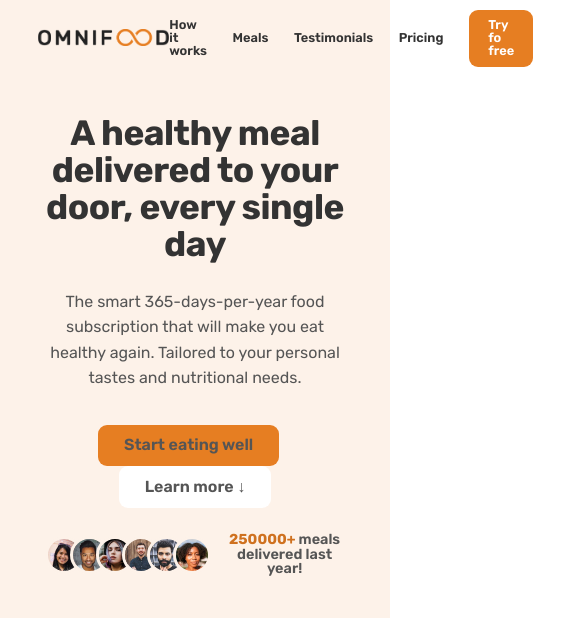
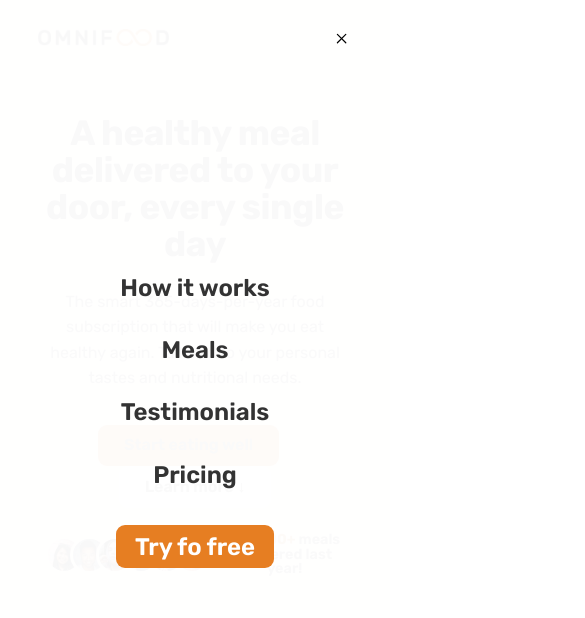
Before and after one commit to kar-lina/07-Omnifood-Desktop, a plain HTML site: page index.html in a window 390 px wide. Shown: the top 618 px of the page, 585 px wide, since content can reach past the window. Drawn offline with nearby package versions, Linux system fonts and the light colour scheme.

Commit message:
add mobile navigation

```diff
--- a/css/general.css
+++ b/css/general.css
@@ -54,12 +54,16 @@ body {
   line-height: 1;
   font-weight: 400;
   color: #555;
+  /* it only works if there is noting positioned
+  absolutely in relation to body */
+  overflow-x: hidden;
 }
 html {
   /* font-size: 10px; */
   /* 10px / 16 px = 0.625 */
   /* Persantage of user's browser font size settings. We count with user's default settings  */
   font-size: 62.5%;
+  overflow-x: hidden;
 }
 /********************************/
 /* GENERAL REUSABLE COMPONENTS */
--- a/css/queries.css
+++ b/css/queries.css
@@ -99,6 +99,52 @@ Instead 1rem=16px */
   .btn-form {
     margin-top: 2.4rem;
   }
+  /* MOBILE NAV */
+  .btn-mobile-nav {
+    display: block;
+  }
+  .main-nav {
+    position: absolute;
+    background-color: rgba(255, 255, 255, 0.97);
+    top: 0;
+    left: 0;
+    width: 100%;
+    height: 100vh;
+    display: flex;
+    justify-content: center;
+    align-items: center;
+    /* Hide element */
+    /* 1) Hide it vissually */
+    opacity: 0;
+    /* 2) Make it unaccessiblile to mouse and keyboard*/
+    pointer-events: none;
+    /* 3) Make it unaccessiblile to screenreaders*/
+    visibility: hidden;
+
+    transition: all 0.5s ease-in;
+
+    transform: translateX(100%);
+  }
+  .nav-open .main-nav {
+    opacity: 1;
+    pointer-events: auto;
+    visibility: visible;
+    transform: translateX(0);
+  }
+  .nav-open .icon-mobile-nav[name="close-outline"] {
+    display: block;
+  }
+  .nav-open .icon-mobile-nav[name="menu-outline"] {
+    display: none;
+  }
+  .main-nav-list {
+    flex-direction: column;
+    gap: 4.8rem;
+  }
+  .main-nav-link:visited,
+  .main-nav-link:link {
+    font-size: 3rem;
+  }
 }
 
 /* -FONT SIZE SYSTEM (px)
--- a/css/style.css
+++ b/css/style.css
@@ -2,6 +2,7 @@
 /* HEADER */
 /********************************/
 .header {
+  position: relative;
   display: flex;
   height: 9.6rem;
   justify-content: space-between;
@@ -45,6 +46,21 @@
 .main-nav-link.nav-cta:active {
   background-color: #cf711f;
 }
+/* MOBILE */
+.btn-mobile-nav {
+  border: none;
+  background-color: transparent;
+
+  display: none;
+}
+.icon-mobile-nav {
+  height: 2.4rem;
+  width: 2.4rem;
+}
+.icon-mobile-nav[name="close-outline"] {
+  display: none;
+}
+
 /********************************/
 /* HERO SECTION */
 /********************************/
--- a/index.html
+++ b/index.html
@@ -26,7 +26,7 @@
     <title>Omnifood</title>
   </head>
   <body>
-    <header class="header">
+    <header class="header nav-open">
       <a href="#">
         <img class="logo" src="img/omnifood-logo.png" alt="Omnifood logo" />
       </a>
@@ -45,6 +45,11 @@
           </li>
         </ul>
       </nav>
+      <!-- MOBILE NAV -->
+      <button class="btn-mobile-nav">
+        <ion-icon class="icon-mobile-nav" name="menu-outline"></ion-icon>
+        <ion-icon class="icon-mobile-nav" name="close-outline"></ion-icon>
+      </button>
     </header>
 
     <main>
```
